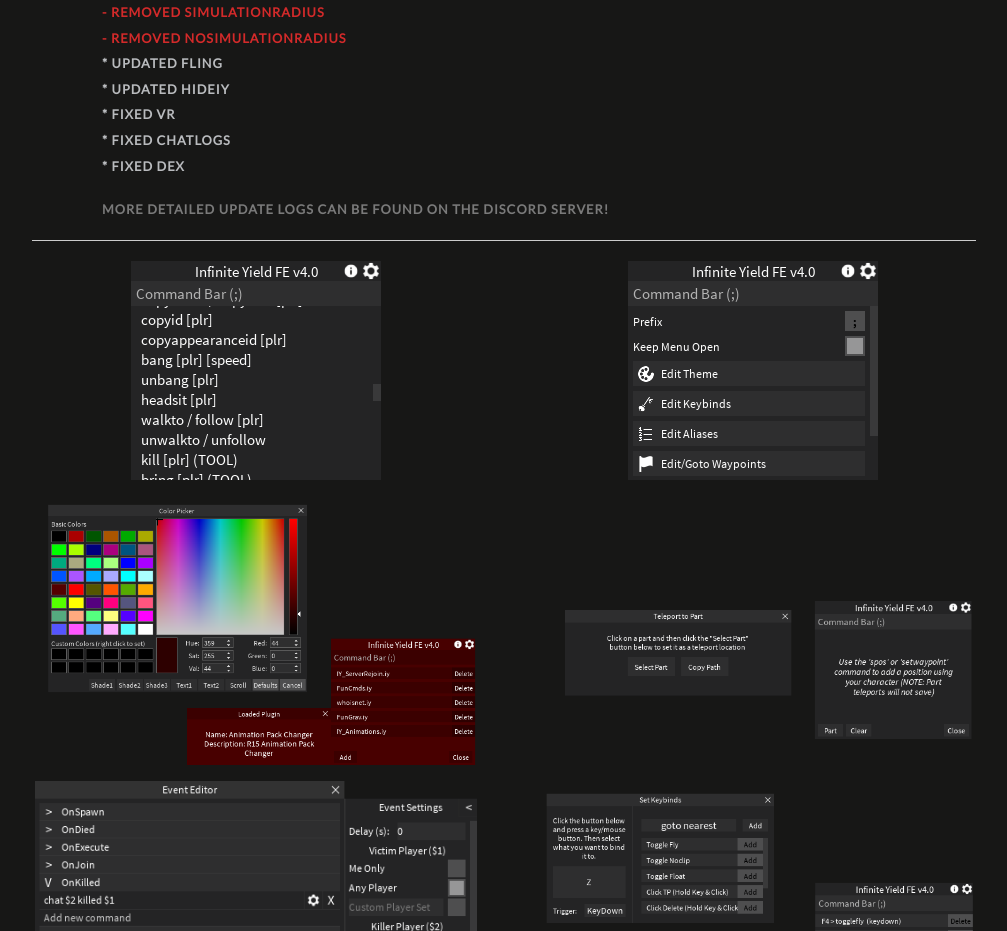
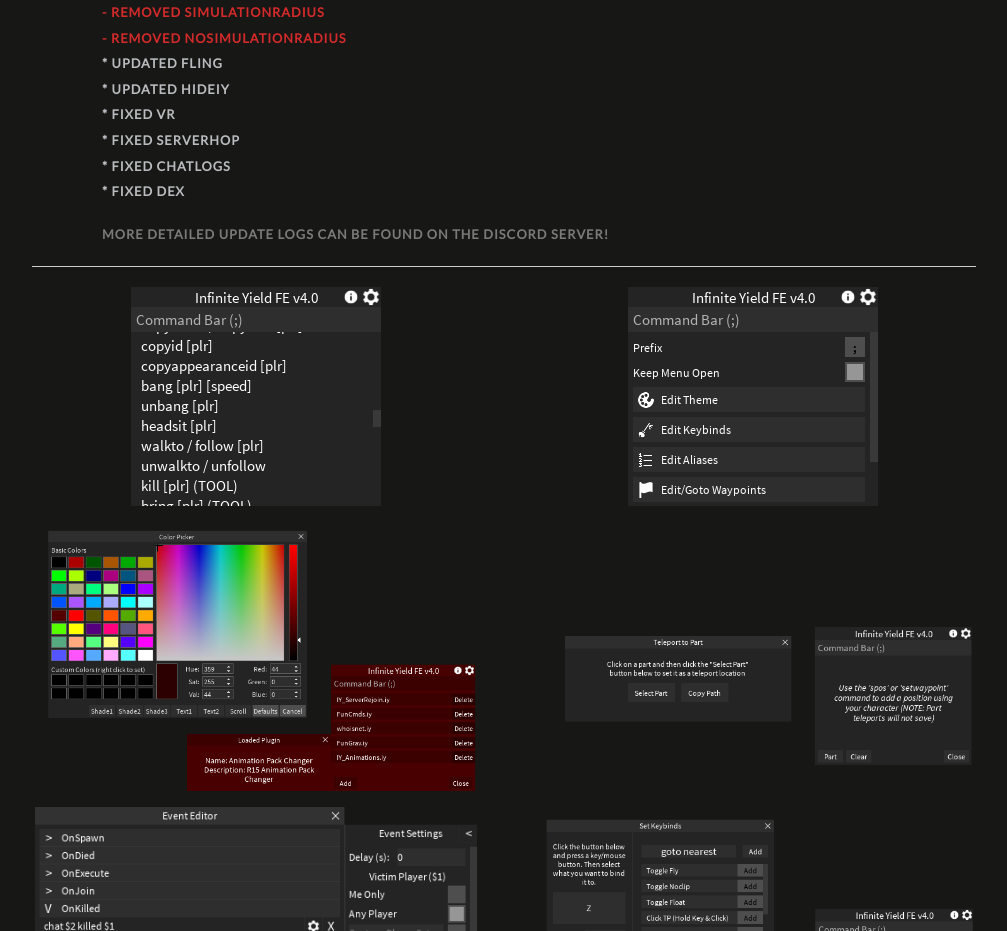
Before and after one commit to infyiff/infyiff.github.io, a plain HTML site: page index.html in a window 1280 px wide. Shown: the part 917-1848 px from the top of the page, without its empty margins (136-1143 px from the left). Drawn offline with nearby package versions, Linux system fonts and the light colour scheme; a script that the page names is missing.

Commit message:
Update index.html

```diff
--- a/index.html
+++ b/index.html
@@ -1132,6 +1132,7 @@ $(document).ready(function() {
 <h5><span style="color: #b9bbbe;">* Updated fling</span></h5>
 <h5><span style="color: #b9bbbe;">* Updated hideiy</span></h5>
 <h5><span style="color: #b9bbbe;">* Fixed vr</span></h5>
+<h5><span style="color: #b9bbbe;">* Fixed serverhop</span></h5>
 <h5><span style="color: #b9bbbe;">* Fixed chatlogs</span></h5>
 <h5><span style="color: #b9bbbe;">* Fixed dex</span></h5>
 
```
